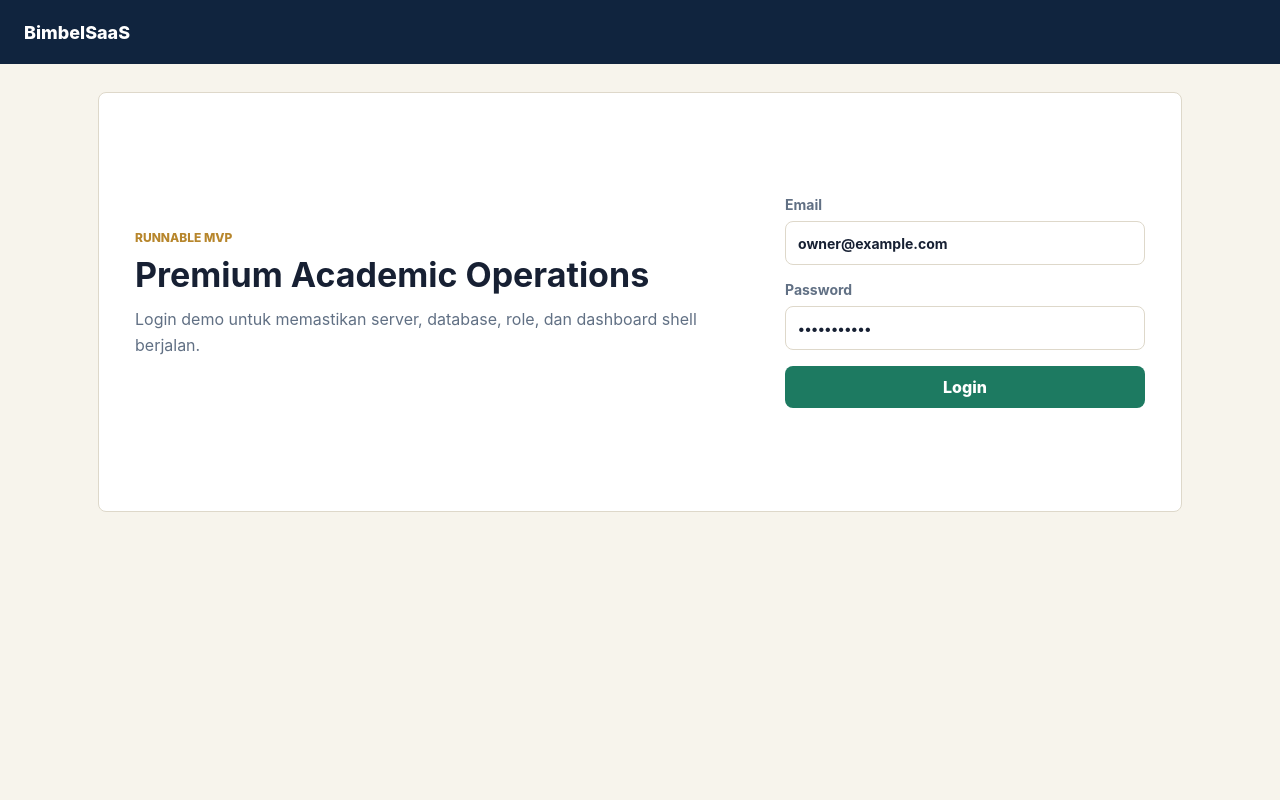
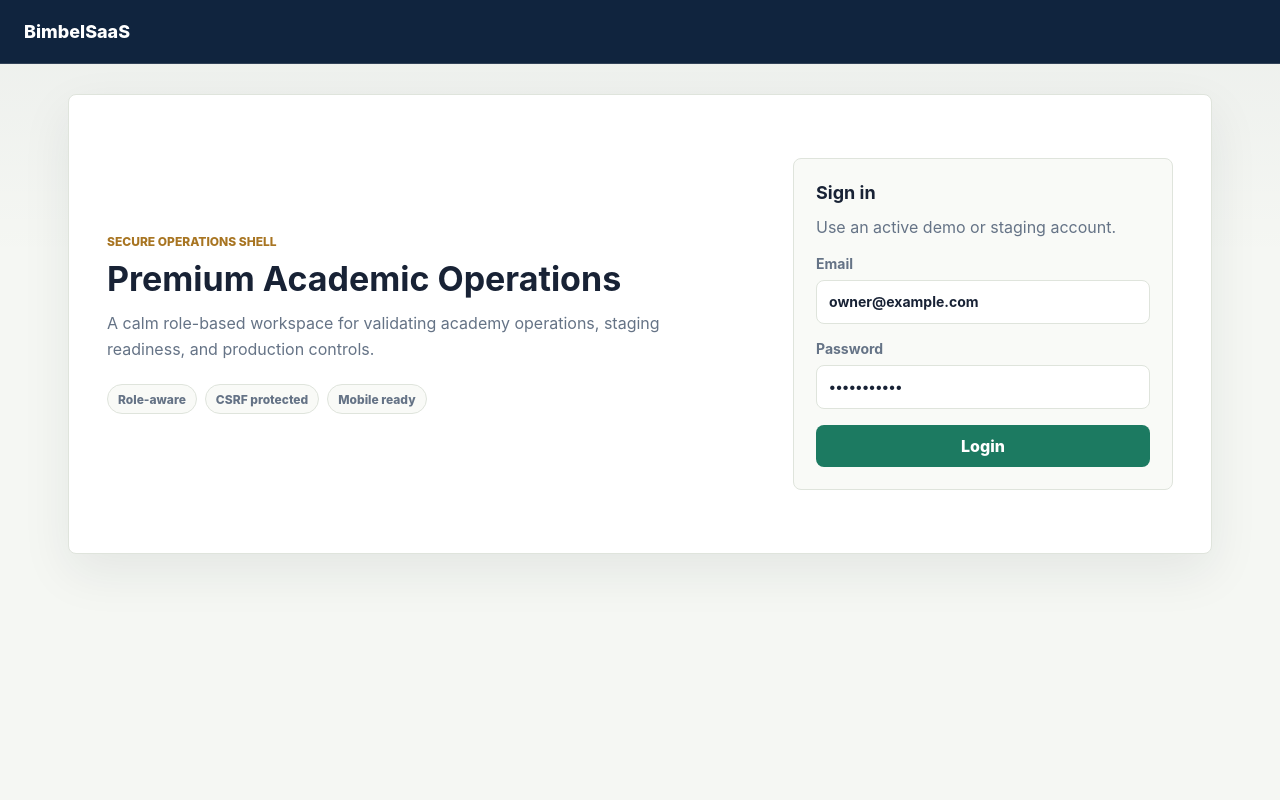
Before and after one commit to itariefda-tech/bimbelsaas, a Flask app: page /login in a window 1280 px wide. Run offline with Flask 3, Linux system fonts and the light colour scheme.

Commit message:
Polish Flask shell frontend foundation

```diff
--- a/backend/app/static/css/mvp.css
+++ b/backend/app/static/css/mvp.css
@@ -1,34 +1,65 @@
 :root {
   color-scheme: light;
-  --bg: #f7f4ec;
+  --bg: #f5f7f3;
   --surface: #ffffff;
-  --ink: #172033;
-  --muted: #617084;
-  --line: #ded8ca;
+  --surface-soft: #f9faf7;
+  --ink: #182235;
+  --muted: #657386;
+  --line: #dfe4dc;
   --navy: #10243e;
-  --emerald: #1d7a61;
-  --gold: #b7862c;
+  --navy-soft: #e8eef5;
+  --emerald: #1c7a61;
+  --emerald-soft: #e7f3ee;
+  --gold: #a87522;
+  --gold-soft: #fff4dd;
+  --slate-soft: #eef2f4;
+  --danger-soft: #fff0ee;
+  --danger: #a43d2f;
+  --shadow: 0 18px 50px rgba(24, 34, 53, 0.08);
 }
 
 * {
   box-sizing: border-box;
 }
 
+html {
+  min-width: 320px;
+}
+
 body {
   margin: 0;
   min-height: 100vh;
-  background: var(--bg);
+  background:
+    linear-gradient(180deg, rgba(16, 36, 62, 0.04), transparent 260px),
+    var(--bg);
   color: var(--ink);
   font-family: Inter, ui-sans-serif, system-ui, -apple-system, BlinkMacSystemFont, "Segoe UI", sans-serif;
 }
 
+a,
+button,
+input {
+  outline-color: transparent;
+}
+
+a:focus-visible,
+button:focus-visible,
+input:focus-visible {
+  outline: 3px solid rgba(28, 122, 97, 0.28);
+  outline-offset: 2px;
+}
+
 .topbar {
+  position: sticky;
+  top: 0;
+  z-index: 10;
   display: flex;
   align-items: center;
   justify-content: space-between;
   gap: 16px;
   min-height: 64px;
   padding: 0 24px;
+  border-bottom: 1px solid rgba(255, 255, 255, 0.14);
   background: var(--navy);
   color: #fff;
 }
@@ -41,28 +72,67 @@ body {
 }
 
 .page-shell {
-  width: min(1120px, 100%);
+  width: min(1180px, 100%);
   margin: 0 auto;
-  padding: 28px 18px;
+  padding: 30px 18px;
 }
 
 .login-panel,
 .error-panel,
 .dashboard-content,
 .work-panel,
-.metric-card {
-  background: var(--surface);
+.metric-card,
+.rail-card {
   border: 1px solid var(--line);
   border-radius: 8px;
+  background: var(--surface);
 }
 
 .login-panel {
   display: grid;
-  grid-template-columns: 1fr 360px;
+  grid-template-columns: minmax(0, 1fr) 380px;
   gap: 32px;
   align-items: center;
-  min-height: 420px;
-  padding: 36px;
+  min-height: 460px;
+  padding: 38px;
+  box-shadow: var(--shadow);
+}
+
+.login-copy {
+  max-width: 620px;
+}
+
+.trust-strip {
+  display: flex;
+  flex-wrap: wrap;
+  gap: 8px;
+  margin-top: 22px;
+}
+
+.trust-strip span,
+.status-badge {
+  display: inline-flex;
+  align-items: center;
+  min-height: 30px;
+  border-radius: 999px;
+  padding: 6px 10px;
+  font-size: 12px;
+  font-weight: 800;
+}
+
+.trust-strip span {
+  border: 1px solid var(--line);
+  background: var(--surface-soft);
+  color: var(--muted);
+}
+
+.status-badge {
+  margin-top: 4px;
+}
+
+.tone-green {
+  background: var(--emerald-soft);
+  color: var(--emerald);
 }
 
 .eyebrow {
@@ -87,10 +158,19 @@ h1 {
 }
 
 h2 {
+  margin-bottom: 10px;
   font-size: 18px;
+  line-height: 1.3;
 }
 
-.lead {
+h3 {
+  margin-bottom: 8px;
+  font-size: 15px;
+  line-height: 1.35;
+}
+
+.lead,
+.support-copy {
   color: var(--muted);
   line-height: 1.65;
 }
@@ -98,6 +178,16 @@ h2 {
 .auth-form {
   display: grid;
   gap: 16px;
+  padding: 22px;
+  border: 1px solid var(--line);
+  border-radius: 8px;
+  background: var(--surface-soft);
+}
+
+.form-heading p {
+  margin-bottom: 0;
+  color: var(--muted);
+  line-height: 1.5;
 }
 
 label {
@@ -114,16 +204,21 @@ input {
   border: 1px solid var(--line);
   border-radius: 8px;
   padding: 10px 12px;
+  background: #fff;
   color: var(--ink);
   font: inherit;
 }
 
+input:focus {
+  border-color: var(--emerald);
+}
+
 .primary-button,
 .ghost-button,
-.primary-link {
+.primary-link,
+.action-button {
   min-height: 42px;
   border-radius: 8px;
-  border: 0;
   padding: 10px 16px;
   font: inherit;
   font-weight: 800;
--- a/backend/app/templates/error.html
+++ b/backend/app/templates/error.html
@@ -13,6 +13,7 @@
     {% else %}
       <p class="lead">Server mengalami masalah saat memproses request.</p>
     {% endif %}
+    <p class="support-copy">Gunakan dashboard utama untuk kembali ke workspace yang sesuai dengan role aktif Anda.</p>
     <a class="primary-link" href="{{ url_for('dashboard') }}">Kembali ke dashboard</a>
   </section>
 {% endblock %}
--- a/backend/app/templates/login.html
+++ b/backend/app/templates/login.html
@@ -4,13 +4,22 @@
 
 {% block content %}
   <section class="login-panel">
-    <div>
-      <p class="eyebrow">Runnable MVP</p>
+    <div class="login-copy">
+      <p class="eyebrow">Secure operations shell</p>
       <h1>Premium Academic Operations</h1>
-      <p class="lead">Login demo untuk memastikan server, database, role, dan dashboard shell berjalan.</p>
+      <p class="lead">A calm role-based workspace for validating academy operations, staging readiness, and production controls.</p>
+      <div class="trust-strip" aria-label="Shell readiness">
+        <span>Role-aware</span>
+        <span>CSRF protected</span>
+        <span>Mobile ready</span>
+      </div>
     </div>
     <form class="auth-form" method="post" action="{{ url_for('login_submit') }}">
       <input type="hidden" name="_csrf_token" value="{{ csrf_token() }}">
+      <div class="form-heading">
+        <h2>Sign in</h2>
+        <p>Use an active demo or staging account.</p>
+      </div>
       <label>
         Email
         <input name="email" type="email" value="{{ email or ('owner@example.com' if demo_login_hints_enabled else '') }}" required autocomplete="email">
```
Also changed, not shown: other parts of backend/app/static/css/mvp.css (+135 -12 lines), FRONTEND_UI_UX_ROADMAP.md (+25 -13 lines), RUNNABLE_MVP_CHECKLIST.md (+7 -3 lines), TODO.md (+6 -2 lines), backend/app/templates/dashboard.html (+43 -20 lines), backend/app/web.py (+186 -0 lines), backend/tests/test_web_security.py (+43 -0 lines).
